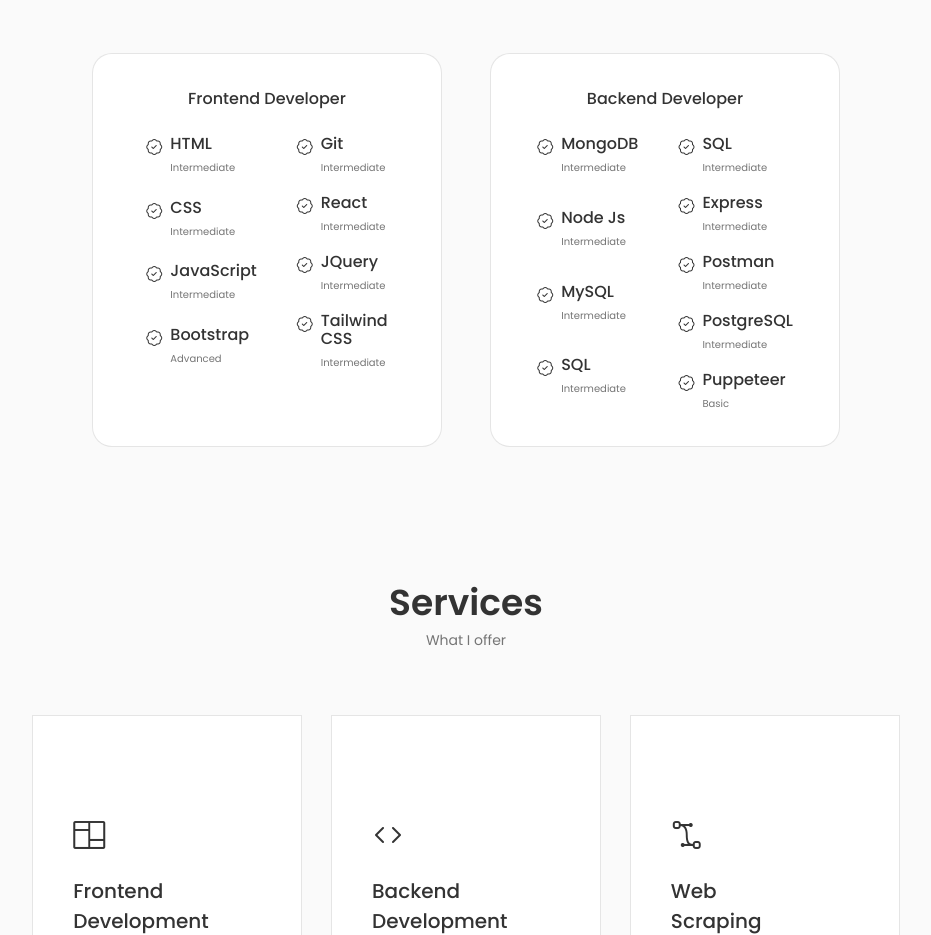
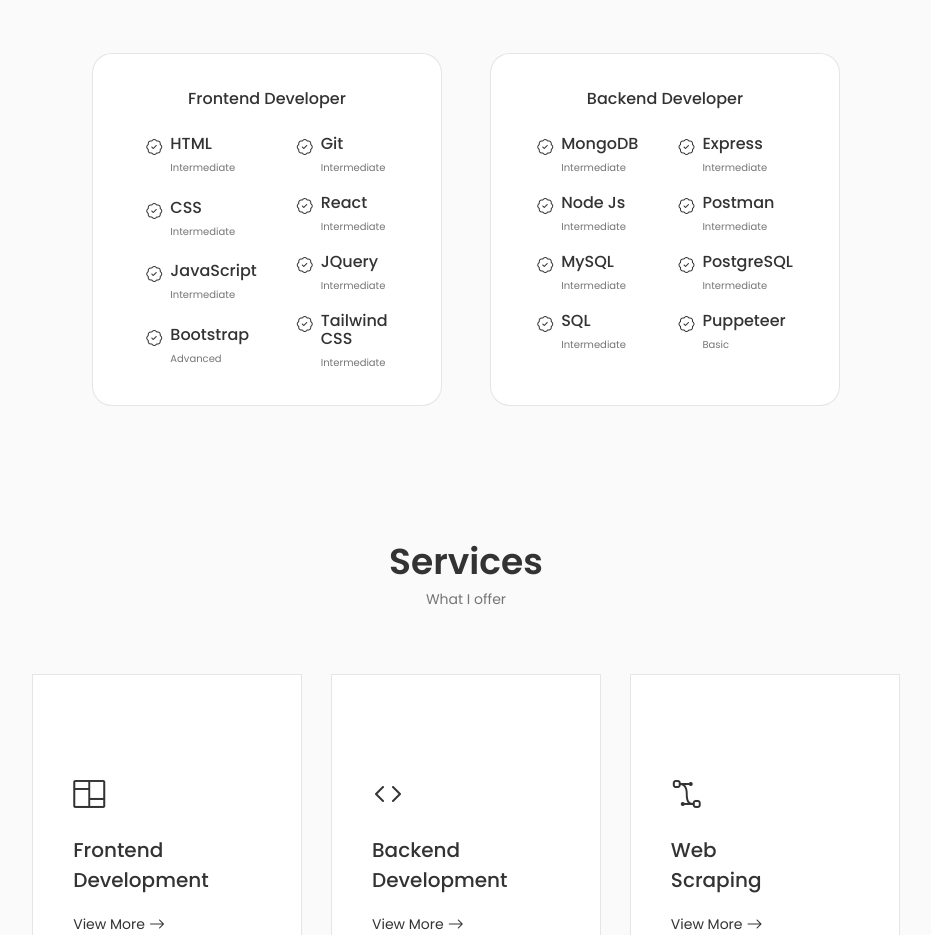
Before and after one commit to deepesh-reddy/reactportfolio, a React (Vite) app: page / in a window 1280 px wide. Shown: the part 1520-2455 px from the top of the page, without its empty margins (174-1105 px from the left). Built offline with nearby package versions, Linux system fonts and the light colour scheme.

Commit message:
Update Backend.jsx

```diff
--- a/src/Components/skills/Backend.jsx
+++ b/src/Components/skills/Backend.jsx
@@ -32,7 +32,7 @@
                     ))}
                 </div>
                 <div className="skills__group">
-                    {skills.slice(3).map((skill, index) => (
+                    {skills.slice(4).map((skill, index) => (
                         <SkillItem key={index + 3} {...skill} />
                     ))}
                 </div>
```
